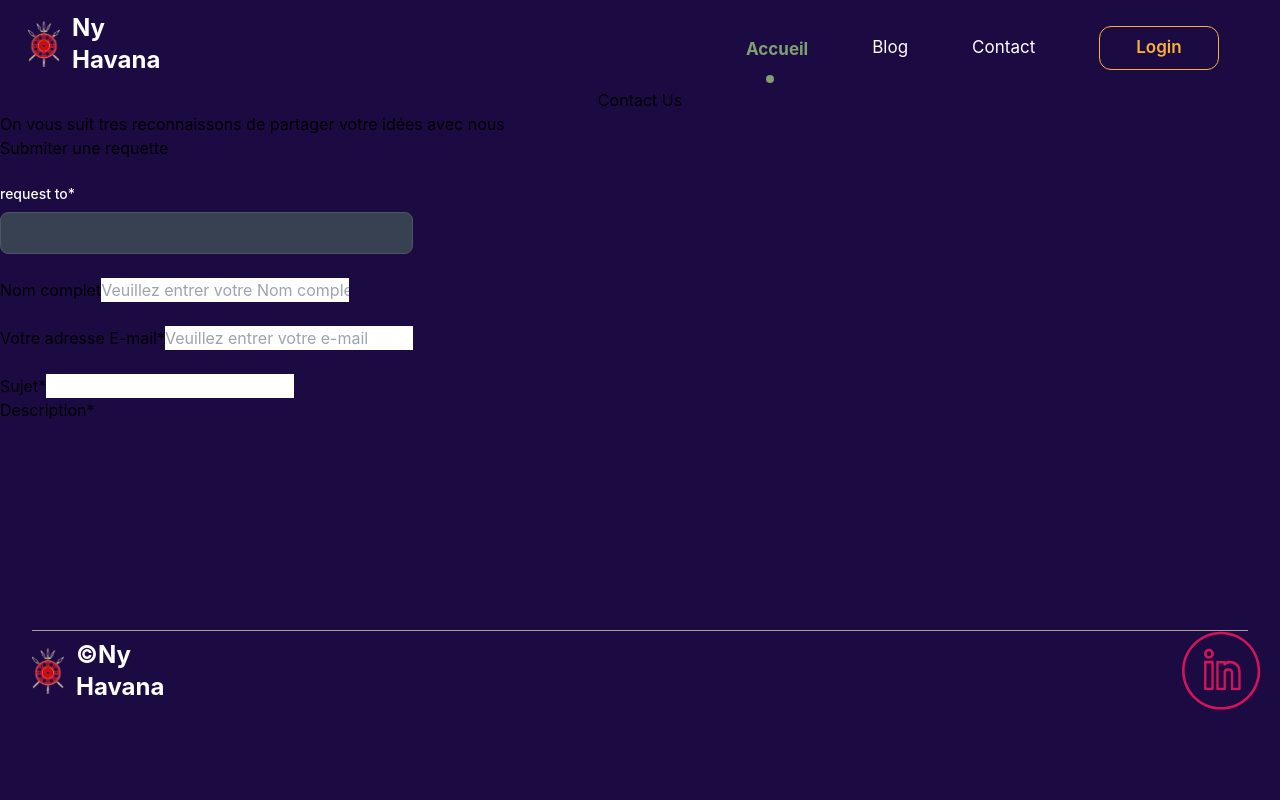
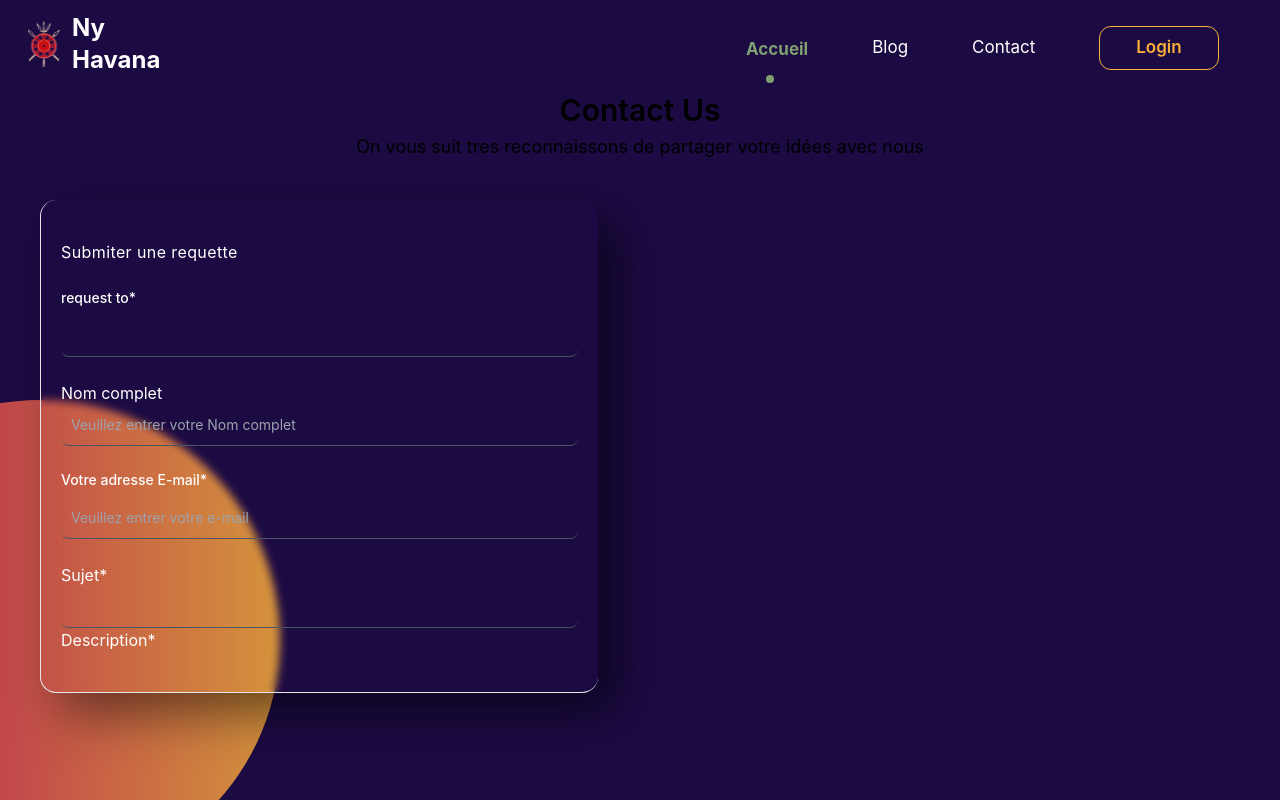
Before and after one commit to rakotoarisonlandry/Ny_Havana, a React (Create React App) app: page /contact in a window 1280 px wide. Shown: the top 800 px of the page. Built offline with nearby package versions, Linux system fonts and the light colour scheme.

Commit message:
new commit

```diff
--- a/package.json
+++ b/package.json
@@ -15,6 +15,7 @@
     "moment": "^2.29.4",
     "react": "^18.2.0",
     "react-dom": "^18.2.0",
+    "react-parallax-tilt": "^1.7.175",
     "react-quill": "^2.0.0",
     "react-router-dom": "^6.16.0",
     "react-scripts": "5.0.1",
--- a/public/index.html
+++ b/public/index.html
@@ -26,7 +26,7 @@
     -->
     <title>Ny Havana</title>
   </head>
-  <body style="background-color:#1C0A43">
+  <body style="background-color:#1C0A43" class="font-poppins ">
     <noscript>You need to enable JavaScript to run this app.</noscript>
     <div id="root"></div>
 
--- /dev/null
+++ b/src/components/ContactComponent.jsx
@@ -0,0 +1,48 @@
+import React from 'react'
+
+function ContactComponent() {
+    const Contacts = [
+        {
+          // icon :,
+          id: 1,
+          title: "Lorem",
+          email: "billing@templatemonster.com",
+          num: "loremm ",
+        },
+        {
+          // icon :,
+          id: 2,
+          title: "Lorem",
+          email: "billing@templatemonster.com",
+          num: "loremm ",
+        },
+        {
+          // icon :,
+          id: 3,
+          title: "Lorem",
+          email: "billing@templatemonster.com",
+          num: "loremm ",
+        },
+        {
+          // icon :,
+          id: 4,
+          title: "Lorem",
+          email: "billing@templatemonster.com",
+          num: "loremm ",
+        },
+      ];
+  return (
+    <div>
+            {Contacts.map((contact) => {
+              <div key={contact.id} className="border">
+                <img src="" alt="" />
+                <h1>{contact.title}</h1>
+                <p>{contact.email}</p>
+                <p>{contact.num}</p>
+              </div>;
+            })}
+          </div>
+  )
+}
+
+export default ContactComponent
--- a/src/components/Header.jsx
+++ b/src/components/Header.jsx
@@ -6,7 +6,7 @@ import { AuthContexte } from "../context/AuthContext";
 function Header() {
   const { currentUser, logout } = useContext(AuthContexte);
   return (
-    <div className="w-full flex top-1 select-none text-[#fff] pl-7 space-x-1">
+    <div className="w-full flex top-1 select-none text-[#fff] pl-7 space-x-1 ">
       <Link to="/" className="w-16 flex space-x-3 pt-3 pb-3  items-center">
         <img src={logo} alt="NyHavana" className="w-8" />
         <h2 className="text-2xl font-bold">Ny Havana</h2>
--- a/src/components/ImageComponent.jsx
+++ b/src/components/ImageComponent.jsx
@@ -2,10 +2,13 @@ import React from "react";
 import avatar from "../img/Avatar.svg";
 import Groupe2 from "../img/Shape.svg";
 import ellipse from "../img/Ellipse 2.svg";
+import Tilt from "react-parallax-tilt";
 function ImageComponent() {
   return (
-    <div>
-      <img src={avatar} alt="" className="absolute top-40 pl-20" />
+    <div className="">
+      {/* <Tilt> */}
+        <img src={avatar} alt="" className="absolute top-40 pl-20" />
+      {/* </Tilt> */}
       <img src={ellipse} alt="" className="absolute bottom-6 pr-56" />
       <img src={Groupe2} alt="" className="absolute top-20 pr-20 " />
     </div>
--- a/src/index.css
+++ b/src/index.css
@@ -1,6 +1,7 @@
 @tailwind base;
 @tailwind components;
 @tailwind utilities;
+@import url("https://fonts.googleapis.com/css2?family=Poppins&display=swap");
 
 body {
   margin: 0;
--- a/src/pages/Contact.jsx
+++ b/src/pages/Contact.jsx
@@ -1,43 +1,18 @@
 import React from "react";
-
+import ContactComponent from "../components/ContactComponent";
+import Tilt from "react-parallax-tilt";
 function Contact() {
-  const Contacts = [
-    {
-      // icon :,
-      id: 1,
-      title: "Lorem",
-      email: "billing@templatemonster.com",
-      num: "loremm ",
-    },
-    {
-      // icon :,
-      id: 2,
-      title: "Lorem",
-      email: "billing@templatemonster.com",
-      num: "loremm ",
-    },
-    {
-      // icon :,
-      id: 3,
-      title: "Lorem",
-      email: "billing@templatemonster.com",
-      num: "loremm ",
-    },
-    {
-      // icon :,
-      id: 4,
-      title: "Lorem",
-      email: "billing@templatemonster.com",
-      num: "loremm ",
-    },
-  ];
   return (
     <div>
-      <h1 className="text-center">Contact Us</h1>
-      <p>On vous suit tres reconnaissons de partager votre idées avec nous</p>
-      <div className="flex w-[90%]">
-        <form className="space-y-4 md:space-y-6">
-          <h2>Submiter une requette</h2>
+      <h1 className="text-center text-[30px] font-semibold">Contact Us</h1>
+      <p className="text-center text-[18px]">
+        On vous suit tres reconnaissons de partager votre idées avec nous
+      </p>
+      <div className="flex w-[100%] p-10 ">
+        <div className="h-[30rem] w-[30rem] absolute rounded-full bg-gradient-to-r from-[#D4145A] to-[#FBB03B] left-[-200px] top-[50%] animate-pulse"></div>
+        <Tilt>
+          <form className="space-y-3 md:space-y-6 text-white w-[200%] h-[100%] justify-center  pt-10 pb-10 pl-5 pr-5 rounded-2xl shadow-5xl border border-r-0 border-t-0  backdrop-filter backdrop-blur-sm  relative z-2 ">
+            <h2 className="tracking-wide">Submiter une requette</h2>
             <div>
               <label
                 htmlFor="email"
@@ -47,7 +22,8 @@ function Contact() {
               </label>
               <input
                 type="text"
-              className=" border  sm:text-sm rounded-lg  block w-full p-2.5 bg-gray-700 border-gray-600 placeholder-gray-400 text-white focus:ring-blue-500 focus:border-blue-500"
+                required=""
+                className=" border  sm:text-sm rounded-lg  block w-full p-2.5 bg-transparent border-r-0 border-l-0 border-t-0 border-gray-600 placeholder-gray-400 text-white focus:outline-none "
               />
             </div>
             <div>
@@ -55,33 +31,38 @@ function Contact() {
               <input
                 type="text"
                 placeholder="Veuillez entrer votre Nom complet"
+                className=" border  sm:text-sm rounded-lg  block w-full p-2.5 bg-transparent border-r-0 border-l-0 border-t-0 border-gray-600 placeholder-gray-400 text-white focus:outline-none "
+                required=""
               />
             </div>
             <div>
-            <label htmlFor="">Votre adresse E-mail*</label>
+              <label
+                htmlFor="email"
+                className="block mb-2 text-sm font-medium text-white"
+              >
+                Votre adresse E-mail*
+              </label>
               <input
                 type="email"
+                className=" border  sm:text-sm rounded-lg  block w-full p-2.5 bg-transparent border-r-0 border-l-0 border-t-0 border-gray-600 placeholder-gray-400 text-white focus:outline-none "
                 placeholder="Veuillez entrer votre e-mail"
                 required
               />
             </div>
             <div>
               <label htmlFor="">Sujet*</label>
-            <input type="text" required />
+              <input
+                type="text"
+                required=""
+                className=" border  sm:text-sm rounded-lg  block w-full p-2.5 bg-transparent border-r-0 border-l-0 border-t-0 border-gray-600 placeholder-gray-400 text-white focus:outline-none "
+              />
             </div>
             <label htmlFor="">Description*</label>
           </form>
+        </Tilt>
+
         <div>
-          <div>
-            {Contacts.map((contact) => {
-              <div key={contact.id} className="border">
-                <img src="" alt="" />
-                <h1>{contact.title}</h1>
-                <p>{contact.email}</p>
-                <p>{contact.num}</p>
-              </div>;
-            })}
-          </div>
+          <ContactComponent />
         </div>
       </div>
     </div>
--- a/tailwind.config.js
+++ b/tailwind.config.js
@@ -4,7 +4,14 @@ module.exports = {
     "./src/**/*.{js,jsx,ts,tsx}",
   ],
   theme: {
-    extend: {},
+    extend: {
+      boxShadow: {
+        '5xl':'20px 20px 50px rgba(0,0,0,0.5)',
+      },
+      fontFamily : {
+        'poppins': ['Poppins','sans-serif']
+      }
+    },
   },
   plugins: [],
 }
```
Also changed, not shown: 1 other file (tests, documents, lock files or other folders). Lines whose indentation alone changed are shown as unchanged.
